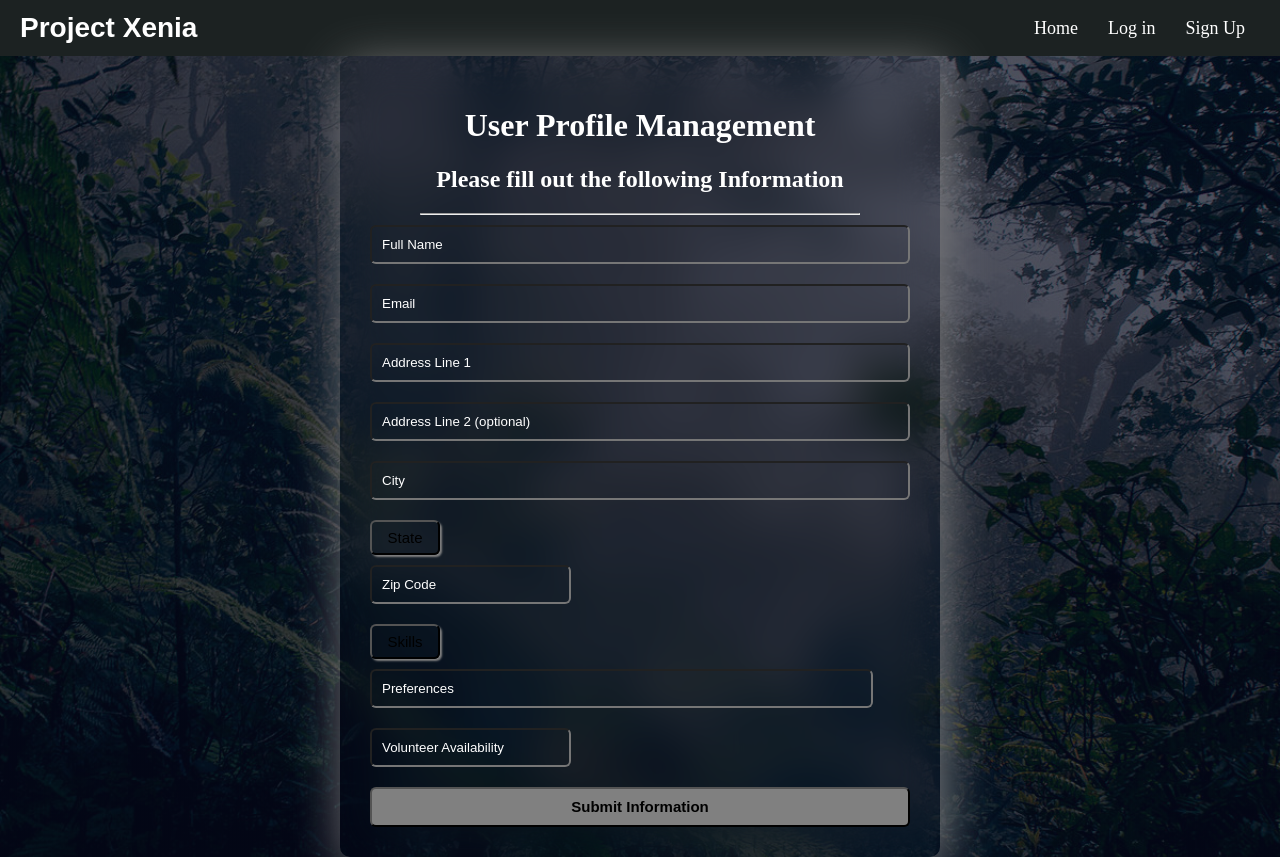
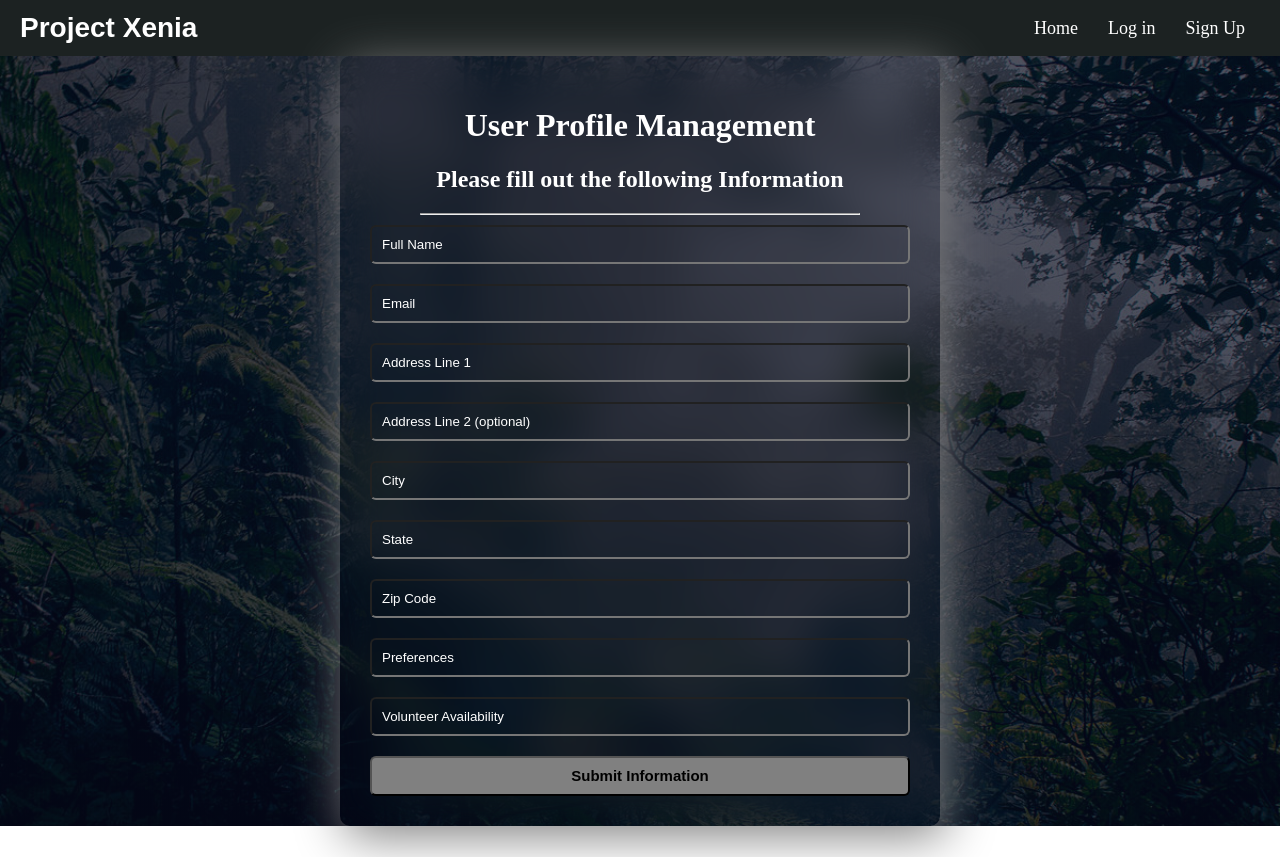
Before and after one commit to Sir-Erwin/project-xenia, a Next.js app: page /user_mgmt_page in a window 1280 px wide. After the commit the page ends 826 px from the top, so only its background shows below. Built offline with nearby package versions, Linux system fonts and the light colour scheme.

Commit message:
link page to route

```diff
--- a/app/api/route.js
+++ /dev/null
@@ -1,21 +0,0 @@
-export async function POST(req) {
-    let res = {message: 'Invalid Request'}
-    const data = await req.formData()
-    const fullName = data.get('Full Name')
-    const email = data.get('email')
-    const address1 = data.get('address1')
-    const address2 = data.get('address 2')
-    const city = data.get('city')
-    const state = data.get('state')
-    const zipcode = data.get('zipcode')
-    const skills = data.get('skills')
-    const preferences = data.get('preferences')
-    const availability = data.get('availability')
-
-  if (!fullName || !email|| !address1 || !city || ! state || !zipcode || !availability){
-    res = {message: "Please fill out all of the required fields"}
-  } else{
-    res = {message: 'Saved Successfully!'}
-  }
-  return Response.json(res)
-}
--- /dev/null
+++ b/app/api/route.ts
@@ -0,0 +1,20 @@
+const express = require('express');
+const router = express.Router();
+const {manage} = require ('../controllers/userManagementController');
+import { NextApiRequest, NextApiResponse } from 'next';
+
+
+export default async function handler(req: NextApiRequest, res: NextApiResponse) {
+  if (req.method === 'POST') {
+    try {
+      const updatedUserProfile = await manage(req.body);
+      res.status(201).json({ message: 'Profile updated successfully', data: updatedUserProfile });
+    } catch (error) {
+      console.error('Error updating profile:', error);
+      res.status(500).json({ message: 'Internal server error' });
+    }
+  } else {
+    res.setHeader('Allow', ['POST']);
+    res.status(405).end(`Method ${req.method} Not Allowed`);
+  }
+}
--- a/app/user_mgmt_page/page.tsx
+++ b/app/user_mgmt_page/page.tsx
@@ -1,75 +1,83 @@
-'use client'
+'use client';
 
-import React, { useState} from 'react';
+import React, { useState } from 'react';
 import './user_manage.css';
 
+export default function User_Management() {
+  const [state, setState] = useState<string>('');
+  const [formError, setFormError] = useState<string | null>(null);
 
-export default function User_Management() {
+  const formAction = async (event: React.FormEvent<HTMLFormElement>) => {
+    event.preventDefault(); // Prevent default form submission
 
-  const [state, setState] = useState('')
-  const formAction = async (formData : any) => {
-    const res = await fetch('http://localhost:3000/api', {
-      method: 'POST',
-      body: formData
-    })
+    const formData = new FormData(event.currentTarget);
+    const formObject: Record<string, string> = {};
+    formData.forEach((value, key) => {
+      formObject[key] = value.toString();
+    });
 
-    const data = await res.json()
-    setState(data)
-  }
+    try {
+      const res = await fetch('/api/route', {
+        method: 'POST',
+        headers: {
+          'Content-Type': 'application/json',
+        },
+        body: JSON.stringify(formObject),
+      });
 
+      if (!res.ok) {
+        const errorData = await res.json();
+        setFormError(errorData.message || 'An error occurred.');
+        return;
+      }
+
+      const data = await res.json();
+      setState(`Success: ${data.message}`);
+      setFormError(null); // Clear errors
+    } catch (error) {
+      setFormError('Failed to submit the form.');
+    }
+  };
 
   return (
     <div className="ProfileManage_Container">
-
       <div id="ProfileManage">
         <h1>User Profile Management</h1>
         <h2>Please fill out the following Information</h2>
-        <hr/>
-        <form action = {formAction}>
-          {state}
+        <hr />
+        <form onSubmit={formAction}>
+          {state && <p style={{ color: 'green' }}>{state}</p>}
+          {formError && <p style={{ color: 'red' }}>{formError}</p>}
           <div className="inputbox">
-            <input type="Full Name" placeholder="Full Name"maxLength={50} id="nameInput" name="Full Name" required/>
+            <input type="text" placeholder="Full Name" maxLength={50} id="nameInput" name="name" required />
           </div>
           <div className="inputbox">
-            <input type="Email" placeholder="Email"maxLength={50} id="emailInput" name="email" required/>
+            <input type="email" placeholder="Email" maxLength={50} id="emailInput" name="email" required />
           </div>
           <div className="inputbox">
-            <input type="Address 1" placeholder="Address Line 1" maxLength={100} id="address1Input" name="address1" required/>
+            <input type="text" placeholder="Address Line 1" maxLength={100} id="address1Input" name="address1" required />
           </div>
           <div className="inputbox">
-            <input type="Address 2" placeholder="Address Line 2 (optional) " maxLength={100} id="address2Input" name="address2" />
+            <input type="text" placeholder="Address Line 2 (optional)" maxLength={100} id="address2Input" name="address2" />
           </div>
           <div className="inputbox">
-            <input type="City" placeholder="City" maxLength={100} id="cityInput" name="city" required/>
+            <input type="text" placeholder="City" maxLength={100} id="cityInput" name="city" required />
           </div>
-          <div className="dropdown">
-            <button className="dropbtn">State</button>
-            <div className="dropdown-content">
-                <a href='#'>TX</a>
-                {/* Dropdown Options will be stored in DB */}
+          <div className="inputbox">
+            <input type="text" placeholder="State" maxLength={2} id="stateInput" name="state" required />
           </div>
-            <div className="inputbox">
-            <input type="ZipCode" placeholder="Zip Code" maxLength={9} minLength={5} id="zipCode" name="zipcode" required/>
+          <div className="inputbox">
+            <input type="text" placeholder="Zip Code" maxLength={9} minLength={5} id="zipCode" name="zipcode" required />
           </div>
-          <div className="dropdown2">
-            <button className="dropbtn">Skills</button>
-            <div className="dropdown-content2">
-                <a href='#'>Python</a>
-                {/* Dropdown Options will be stored in DB */}
-            </div>
-            <div className="largeinputbox">
-                <input type="preferences" placeholder="Preferences" maxLength={500} id="perferences" name="preferences"/>
-            </div>
-            <div className="inputbox">
-                <input type="Availability" placeholder="Volunteer Availability" id="availability" name="availability" required/>
-            </div>
+          <div className="inputbox">
+            <input type="text" placeholder="Preferences" maxLength={500} id="preferences" name="preferences" />
           </div>
-        </div>
-          <button type="submit" id="sumbitInfo">Submit Information</button>
-
+          <div className="inputbox">
+            <input type="text" placeholder="Volunteer Availability" id="availability" name="availability" required />
+          </div>
+          <button type="submit" id="submitInfo">Submit Information</button>
         </form>
       </div>
-
     </div>
   );
 }
```
